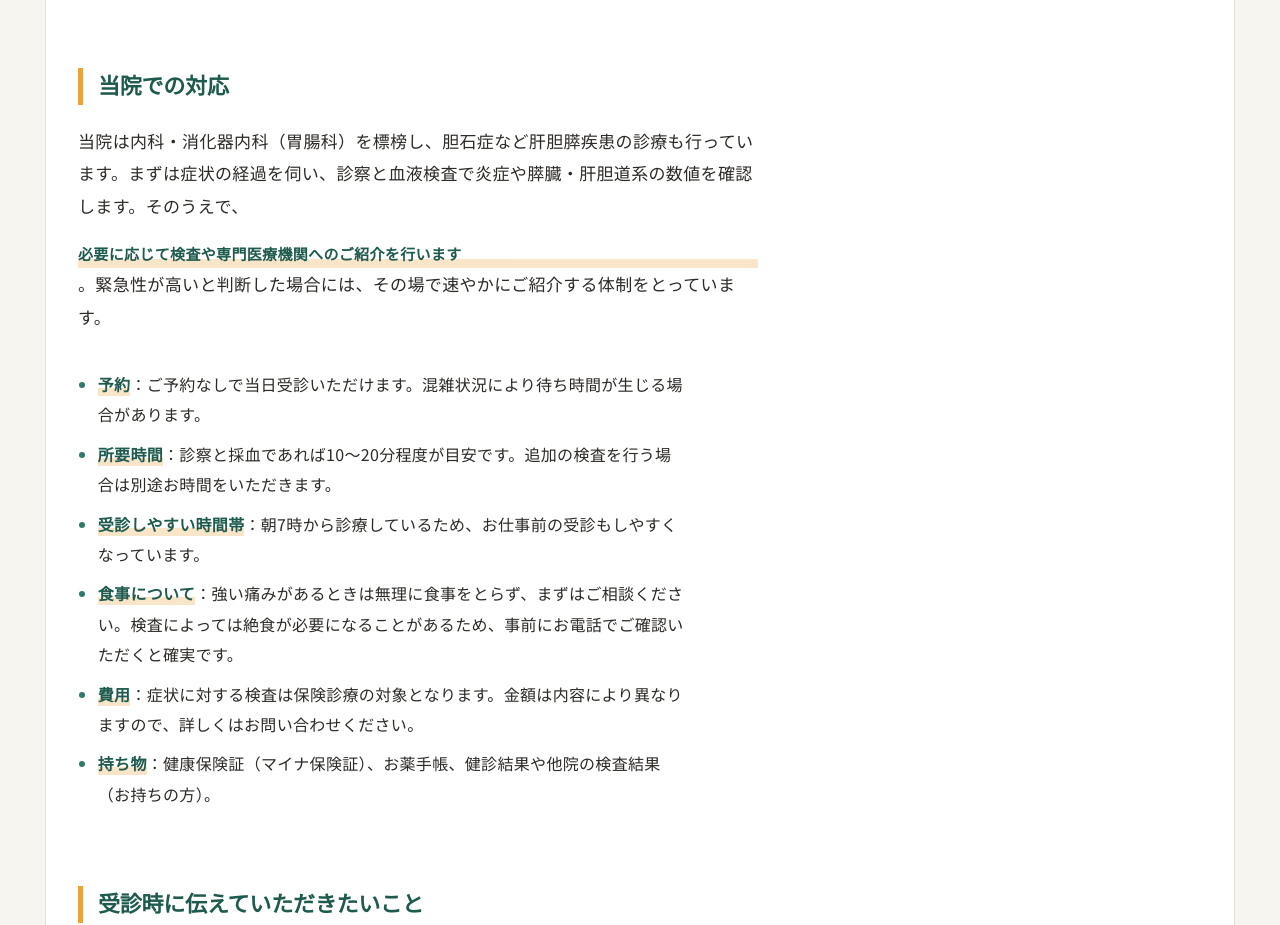
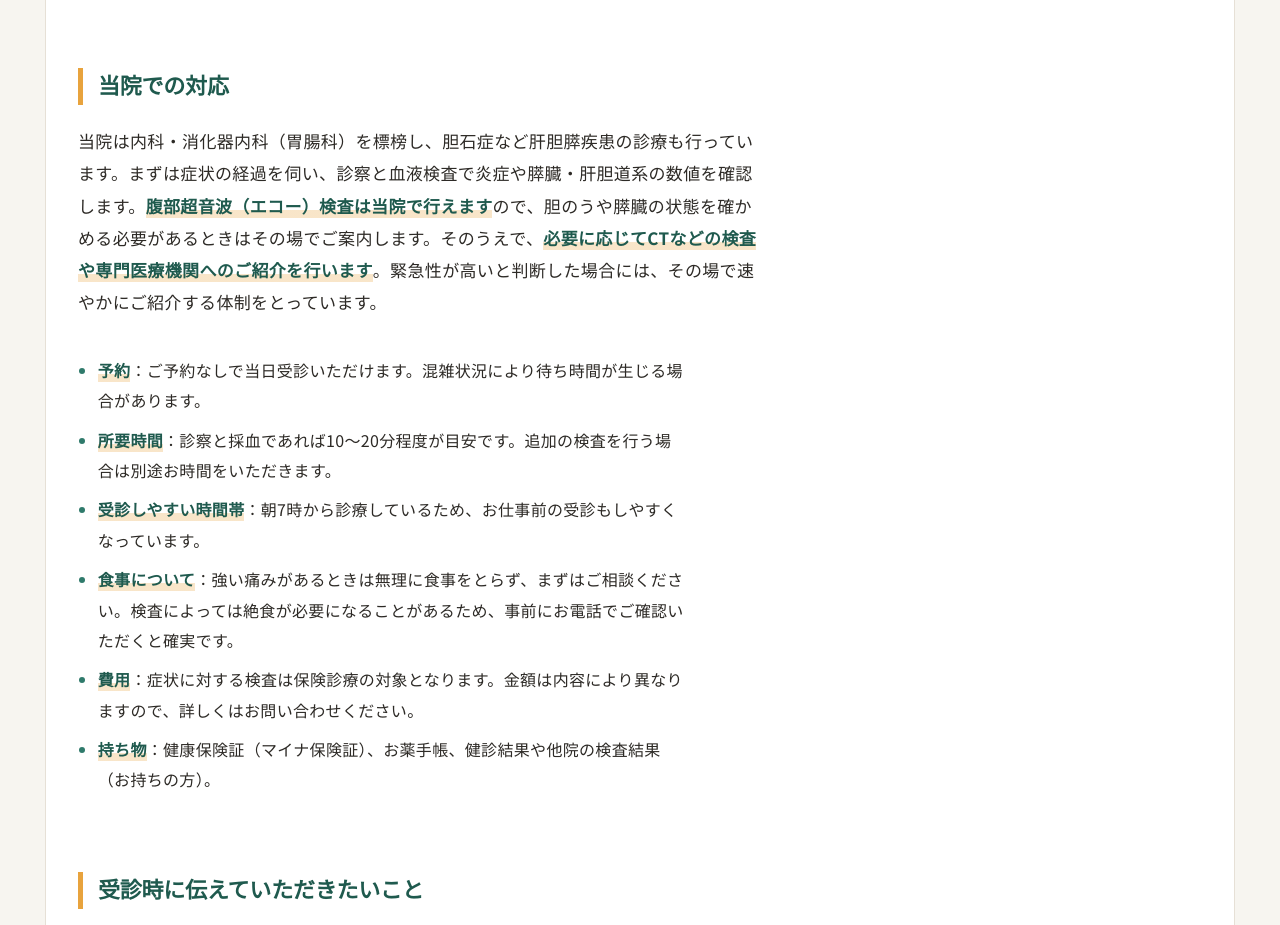
Before and after one commit to inadain/inada-clinic-qa, a plain HTML site: page articles/pancreas.html in a window 1280 px wide. Shown: the part 5700-6625 px from the top of the page. Drawn offline with Linux system fonts and the light colour scheme; a web font is replaced by a local one.

Commit message:
docs(pancreas): 腹部エコーが院内で行えることを当院での対応に明記
Co-Authored-By: Claude Opus 5 <noreply@anthropic.com>

```diff
--- a/articles/pancreas.html
+++ b/articles/pancreas.html
@@ -273,7 +273,7 @@
     <p>血液検査だけで判断がつかないことも、画像検査だけで完結しないこともあります。症状の経過と合わせて総合的に考えていくことになります。</p>
 
     <h2 id="sec-5">当院での対応</h2>
-    <p>当院は内科・消化器内科（胃腸科）を標榜し、胆石症など肝胆膵疾患の診療も行っています。まずは症状の経過を伺い、診察と血液検査で炎症や膵臓・肝胆道系の数値を確認します。そのうえで、<strong>必要に応じて検査や専門医療機関へのご紹介を行います</strong>。緊急性が高いと判断した場合には、その場で速やかにご紹介する体制をとっています。</p>
+    <p>当院は内科・消化器内科（胃腸科）を標榜し、胆石症など肝胆膵疾患の診療も行っています。まずは症状の経過を伺い、診察と血液検査で炎症や膵臓・肝胆道系の数値を確認します。<strong>腹部超音波（エコー）検査は当院で行えます</strong>ので、胆のうや膵臓の状態を確かめる必要があるときはその場でご案内します。そのうえで、<strong>必要に応じてCTなどの検査や専門医療機関へのご紹介を行います</strong>。緊急性が高いと判断した場合には、その場で速やかにご紹介する体制をとっています。</p>
     <ul>
       <li><strong>予約</strong>：ご予約なしで当日受診いただけます。混雑状況により待ち時間が生じる場合があります。</li>
       <li><strong>所要時間</strong>：診察と採血であれば10〜20分程度が目安です。追加の検査を行う場合は別途お時間をいただきます。</li>
```
